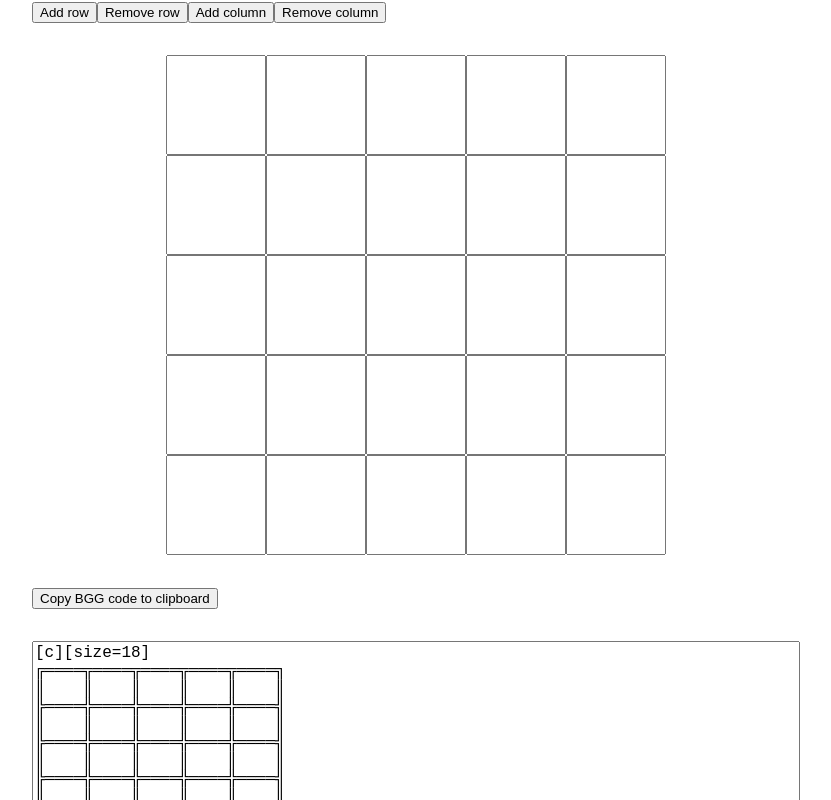
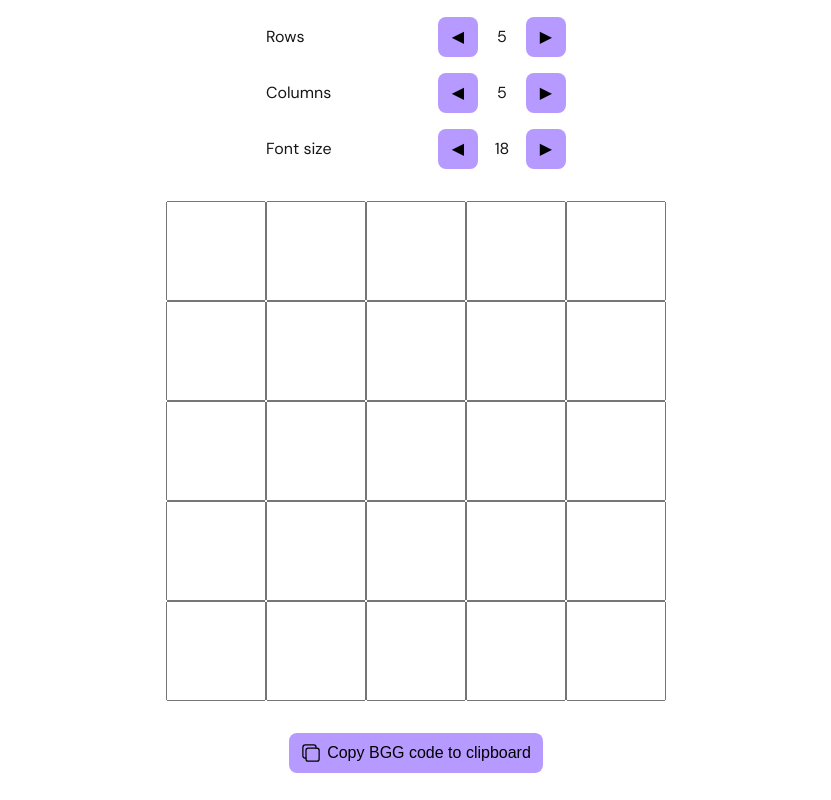
Before and after one commit to olivvybee/board-game-tools, a Next.js app: page /emoji-shelf in a window 1280 px wide. Shown: the part 200-1000 px from the top of the page, without its empty margins (224-1055 px from the left). Built offline with nearby package versions, Linux system fonts and the light colour scheme.

Commit message:
Add config controls

```diff
--- a/app/emoji-shelf/emoji-shelf.module.css
+++ b/app/emoji-shelf/emoji-shelf.module.css
@@ -4,8 +4,22 @@
   width: fit-content;
   max-width: 100%;
   overflow-x: scroll;
-  /* width: clamp(0px, 100vw, 400px);
-  height: clamp(0px, 100vw, 400px); */
+}
+
+.config {
+  display: flex;
+  flex-direction: column;
+  max-width: 300px;
+  margin: 32px auto;
+  gap: 16px;
+}
+
+.configItem {
+  display: flex;
+  flex-direction: row;
+  align-items: center;
+  justify-content: space-between;
+  gap: 16px;
 }
 
 .input {
@@ -15,8 +29,16 @@
   text-align: center;
 }
 
+.result {
+  margin: 0 auto;
+  display: flex;
+  flex-direction: column;
+  align-items: center;
+}
+
 .output {
   width: 100%;
+  max-width: 400px;
   display: block;
   margin: 32px auto;
   overflow: scroll;
--- a/app/emoji-shelf/page.tsx
+++ b/app/emoji-shelf/page.tsx
@@ -9,6 +9,7 @@ import { useLocalStorage } from 'usehooks-ts';
 import { generateShelf } from './generateShelf';
 import styles from './emoji-shelf.module.css';
 import { CopyToClipboardButton } from '@/components/CopyToClipboardButton';
+import { Stepper } from '@/components/Stepper';
 
 const buildEmptyEmojis = (width: number, height: number) =>
   _range(width).map(() => _range(height).map(() => ''));
@@ -29,28 +30,35 @@ const EmojiShelfPage = () => {
   };
 
   const addRow = () => {
+    if (emojis.length <= height) {
       const newRow = _fill(Array(width), '');
       const newEmojis = [...emojis, newRow];
-
       setEmojis(newEmojis);
-    setHeight(height + 1);
-  };
-
-  const removeRow = () => {
-    setHeight(height - 1);
+    }
   };
 
   const addColumn = () => {
+    if (emojis[0].length <= width) {
       const newEmojis = [...emojis];
       for (let y = 0; y < height; y++) {
         newEmojis[y].push('');
       }
-    setWidth(width + 1);
       setEmojis(newEmojis);
+    }
   };
 
-  const removeColumn = () => {
-    setWidth(width - 1);
+  const onRowsChange = (newValue: number) => {
+    if (newValue > height) {
+      addRow();
+    }
+    setHeight(newValue);
+  };
+
+  const onColumnsChange = (newValue: number) => {
+    if (newValue > width) {
+      addColumn();
+    }
+    setWidth(newValue);
   };
 
   const shelf = generateShelf({
@@ -78,19 +86,21 @@ const EmojiShelfPage = () => {
         previous layout of your shelf will be saved when you come back.
       </p>
 
-      <div>
-        <button disabled={height >= 10} onClick={addRow}>
-          Add row
-        </button>
-        <button disabled={height <= 1} onClick={removeRow}>
-          Remove row
-        </button>
-        <button disabled={width >= 10} onClick={addColumn}>
-          Add column
-        </button>
-        <button disabled={width <= 1} onClick={removeColumn}>
-          Remove column
-        </button>
+      <div className={styles.config}>
+        <div className={styles.configItem}>
+          Rows
+          <Stepper value={height} onChange={onRowsChange} min={1} max={10} />
+        </div>
+
+        <div className={styles.configItem}>
+          Columns
+          <Stepper value={width} onChange={onColumnsChange} min={1} max={10} />
+        </div>
+
+        <div className={styles.configItem}>
+          Font size
+          <Stepper value={fontSize} onChange={setFontSize} min={12} max={20} />
+        </div>
       </div>
 
       <div
@@ -111,7 +121,11 @@ const EmojiShelfPage = () => {
         )}
       </div>
 
-      <CopyToClipboardButton value={shelf} text="Copy BGG code to clipboard" />
+      <div className={styles.result}>
+        <CopyToClipboardButton
+          value={shelf}
+          text="Copy BGG code to clipboard"
+        />
 
         <textarea
           className={styles.output}
@@ -119,6 +133,7 @@ const EmojiShelfPage = () => {
           value={shelf.trim()}
           onFocus={(e) => e.target.select()}
         />
+      </div>
     </>
   );
 };
--- a/app/globals.css
+++ b/app/globals.css
@@ -1,6 +1,11 @@
 :root {
   --background: #ffffff;
   --foreground: #171717;
+
+  --primary: rgb(183, 154, 255);
+  --primary-hover: rgb(194, 169, 255);
+  --primary-active: rgb(172, 139, 255);
+  --primary-muted: rgb(71, 60, 97);
 }
 
 @media (prefers-color-scheme: dark) {
--- /dev/null
+++ b/components/Button/Button.module.css
@@ -0,0 +1,54 @@
+.button {
+  appearance: none;
+  -webkit-appearance: none;
+  border: none;
+  font-size: unset;
+  margin: 0;
+
+  background-color: var(--primary);
+  cursor: pointer;
+  color: #000000;
+  padding: 8px 12px;
+  border-radius: 8px;
+  line-height: 1.5;
+  min-width: 40px;
+}
+
+.button:hover {
+  background-color: var(--primary-hover);
+  color: #000000;
+}
+
+.button:active {
+  background-color: var(--primary-active);
+  color: #000000;
+}
+
+.button:disabled,
+.button:hover:disabled,
+.button:active:disabled {
+  opacity: 0.5;
+  cursor: not-allowed;
+  background-color: var(--primary);
+}
+
+.contentWithIcon {
+  display: flex;
+  flex-direction: row;
+  align-items: center;
+  justify-content: center;
+  width: 100%;
+}
+
+.iconSpacer {
+  width: 6px;
+}
+
+.smallButton {
+  font-size: 0.9em;
+  padding: 4px 6px;
+}
+
+.smallButton .iconSpacer {
+  width: 4px;
+}
--- /dev/null
+++ b/components/Button/Button.tsx
@@ -0,0 +1,47 @@
+import { IconType } from 'react-icons';
+import classNames from 'classnames';
+import { ButtonHTMLAttributes } from 'react';
+
+import styles from './Button.module.css';
+
+interface ButtonProps {
+  children?: React.ReactNode;
+  onClick?: () => void;
+  className?: string;
+  disabled?: boolean;
+  type?: ButtonHTMLAttributes<HTMLButtonElement>['type'];
+  icon?: IconType;
+  small?: boolean;
+}
+
+export const Button = ({
+  children,
+  onClick,
+  className,
+  disabled,
+  type = 'button',
+  icon: Icon,
+  small,
+}: ButtonProps) => {
+  const content = Icon ? (
+    <div className={styles.contentWithIcon}>
+      <Icon size={small ? 16 : 20} />
+      {!!children && <div className={styles.iconSpacer} />}
+      {children}
+    </div>
+  ) : (
+    children
+  );
+
+  return (
+    <button
+      className={classNames(styles.button, className, {
+        [styles.smallButton]: small,
+      })}
+      onClick={onClick}
+      disabled={disabled}
+      type={type}>
+      {content}
+    </button>
+  );
+};
--- /dev/null
+++ b/components/Button/index.ts
@@ -0,0 +1 @@
+export * from './Button';
--- a/components/CopyToClipboardButton.tsx
+++ b/components/CopyToClipboardButton.tsx
@@ -1,5 +1,8 @@
 import { useState } from 'react';
 import { useCopyToClipboard } from 'usehooks-ts';
+import { IoCheckmark, IoCopyOutline } from 'react-icons/io5';
+
+import { Button } from './Button';
 
 export interface CopyToClipboardButtonProps {
   value: string;
@@ -23,5 +26,9 @@ export const CopyToClipboardButton = ({
     }, 3000);
   };
 
-  return <button onClick={onClick}>{hasCopied ? 'Copied' : text}</button>;
+  return (
+    <Button icon={hasCopied ? IoCheckmark : IoCopyOutline} onClick={onClick}>
+      {hasCopied ? 'Copied' : text}
+    </Button>
+  );
 };
--- /dev/null
+++ b/components/Stepper/Stepper.module.css
@@ -0,0 +1,10 @@
+.stepper {
+  display: flex;
+  flex-direction: row;
+  align-items: center;
+}
+
+.value {
+  min-width: 48px;
+  text-align: center;
+}
--- /dev/null
+++ b/components/Stepper/Stepper.tsx
@@ -0,0 +1,36 @@
+import { Button } from '../Button';
+import styles from './Stepper.module.css';
+
+export interface StepperProps {
+  value: number;
+  onChange: (newValue: number) => void;
+  min?: number;
+  max?: number;
+}
+
+export const Stepper = ({ value, onChange, min, max }: StepperProps) => {
+  const canIncrease = max === undefined || value < max;
+  const canDecrease = min === undefined || value > min;
+
+  const increase = () => {
+    onChange(value + 1);
+  };
+
+  const decrease = () => {
+    onChange(value - 1);
+  };
+
+  return (
+    <div className={styles.stepper}>
+      <Button disabled={!canDecrease} onClick={decrease}>
+        ◀
+      </Button>
+
+      <span className={styles.value}>{value}</span>
+
+      <Button disabled={!canIncrease} onClick={increase}>
+        ▶
+      </Button>
+    </div>
+  );
+};
--- /dev/null
+++ b/components/Stepper/index.ts
@@ -0,0 +1 @@
+export * from './Stepper';
--- a/package.json
+++ b/package.json
@@ -14,6 +14,7 @@
     "next": "^14.2.16",
     "react": "^18.3.1",
     "react-dom": "^18.3.1",
+    "react-icons": "^5.3.0",
     "usehooks-ts": "^3.1.0"
   },
   "devDependencies": {
```
Also changed, not shown: 1 other file (tests, documents, lock files or other folders). Lines whose indentation alone changed are shown as unchanged.
